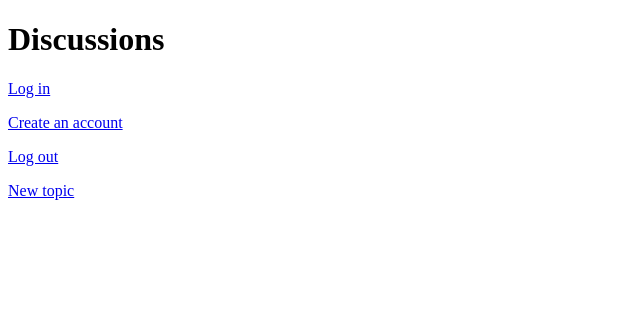
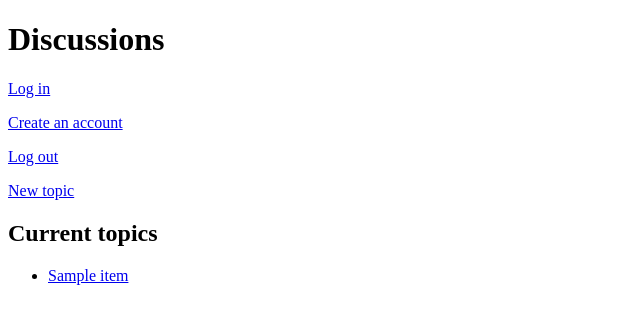
Before and after one commit to RosiPosi/Keskustelupalsta, a Flask app: template templates/index.html in a window 1280 px wide. Shown: the top 324 px of the page, without its empty margins (0-640 px from the left). Run offline with Flask 3, Linux system fonts and the light colour scheme; the template is opened without the code that fills it: most values are stand-ins (such as "Sample title", 1, 10 or a date in 2020).

Commit message:
adding items

```diff
--- a/app.py
+++ b/app.py
@@ -11,7 +11,13 @@ app.secret_key = config.secret_key
 
 @app.route("/")
 def index():
-    return render_template("index.html")
+    all_items = items.get_items()
+    return render_template("index.html", items=all_items)
+
+@app.route("/item/<int:item_id>")
+def show_item(item_id):
+    item = items.get_items(item_id)
+    return render_template("show_item.html", item=item)
 
 @app.route("/new_item")
 def new_item():
--- a/templates/index.html
+++ b/templates/index.html
@@ -25,6 +25,14 @@
   </p>
     <a href="/new_item">New topic</a>
   </p>
+
+  <h2>Current topics</h2>
+
+  <ul>
+  {% for item in items %}
+  <li><a href="/item/{{ item.title }}">{{ item.title }}</a></li>
+  {% endfor %}
+  </ul>
 </body>
 
 </html>
```
Also changed, not shown: items.py (+13 -0 lines), templates/show_item.html (added, +15 -0 lines).
